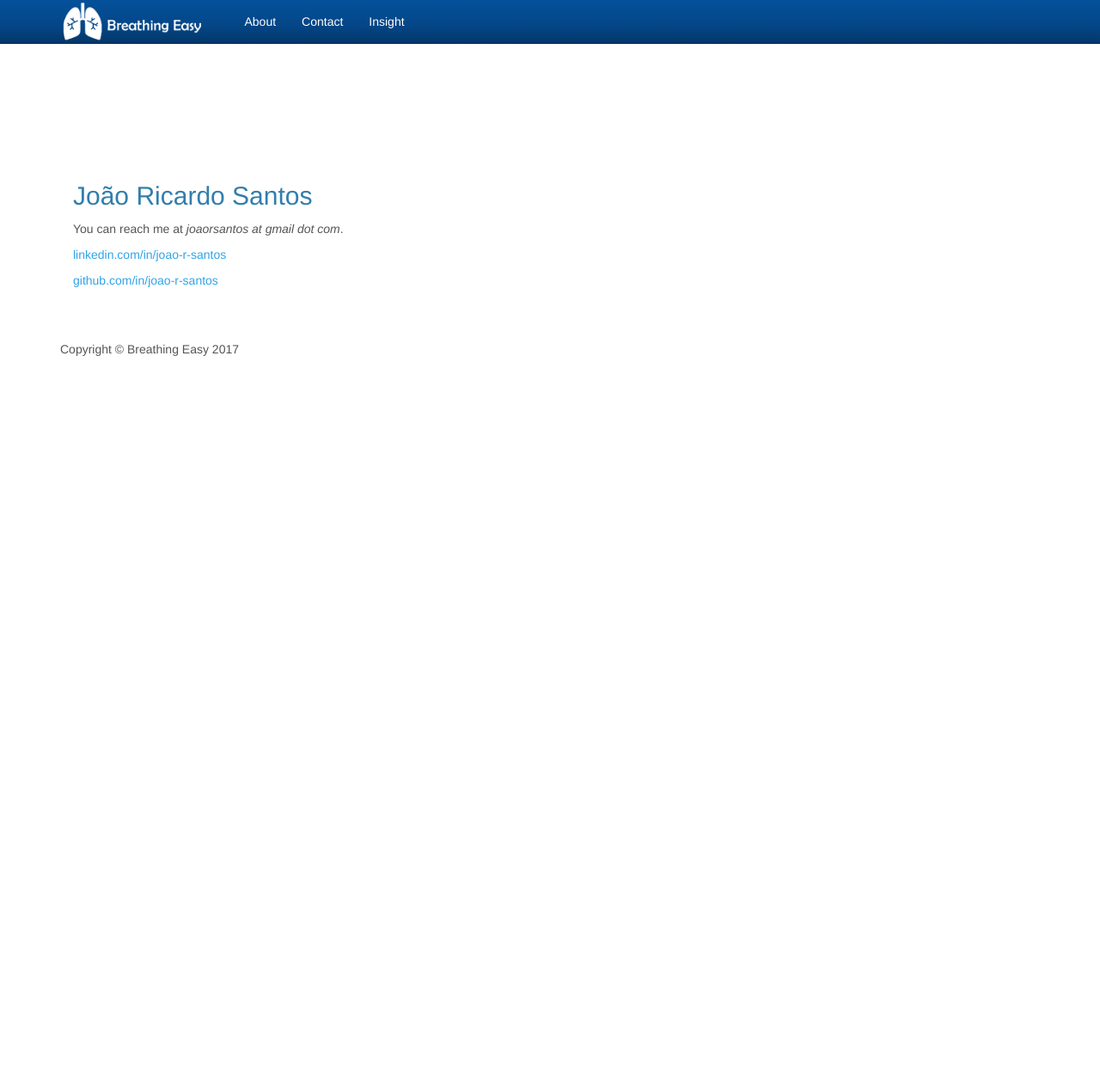
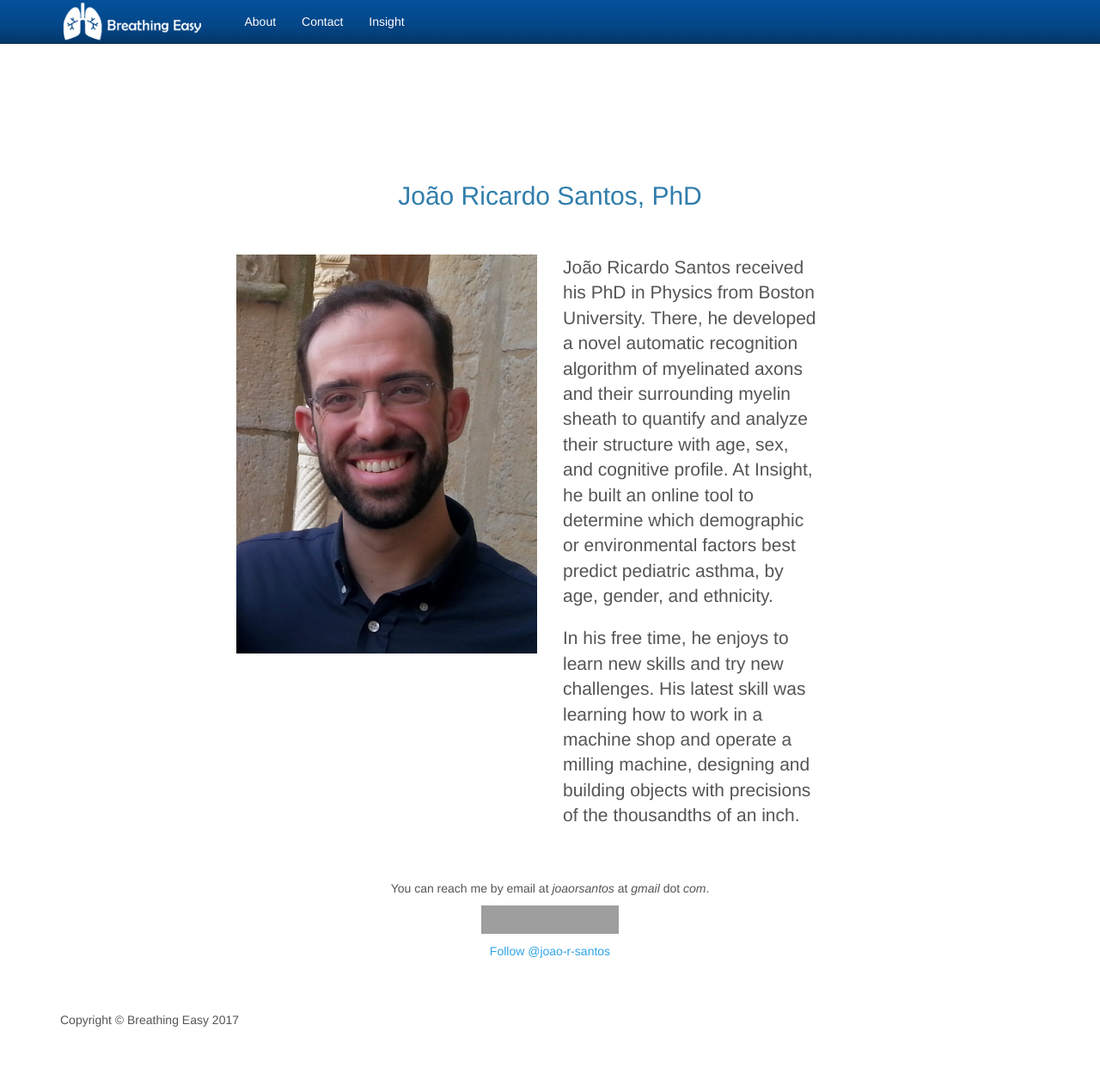
Before and after one commit to joao-r-santos/BreathingEasy, a Flask app: page /contact in a window 1280 px wide. Shown: the whole page at 86% size. Before the commit the page ends 414 px from the top, so only its background shows below. Run offline with Flask 2, Linux system fonts and the light colour scheme; some libraries are stand-ins or nearby versions; grey boxes are pictures that could not be loaded.

Commit message:
Completed contact page.

```diff
--- a/app/templates/about.html
+++ b/app/templates/about.html
@@ -3,8 +3,10 @@
   <div class="container">
 
     <div class="starter-template">
-      <h1>Welcome to Breathing Easy.</h1>
-      <p class="lead">This project was done for Insight Health Data Science.</p>
+      <h2>Breathing Easy</h2>
+      <p class="lead">Targeting Factor of Pediatric Asthma</p>
+        <br>
+      <p>This project was done for Insight Health Data Science.</p>
 
       <br>
 
--- a/app/templates/contact.html
+++ b/app/templates/contact.html
@@ -1,15 +1,48 @@
 {% extends "base_template.html" %}
 {% block content %}
-  <div class="container">
+<!-- Place this tag in your head or just before your close body tag. -->
+<script async defer src="https://buttons.github.io/buttons.js"></script>
+
+  <div class="starter-template">
 
     <br>
     <br>
-    <div class="container">
-      <h2> João Ricardo Santos</h2>
-      <p>You can reach me at <em>joaorsantos at gmail dot com</em>.</p>
+    <div class="container" align="center">
+      <h2> João Ricardo Santos, PhD</h2>
+    </div>
+      <br><br>
 
-      <p><a href="https://www.linkedin.com/in/joao-r-santos">linkedin.com/in/joao-r-santos</a></p>
-      <p><a href="https://www.github.com/joao-r-santos">github.com/in/joao-r-santos</a></p>
+      <div class="row">
+          <div class="col-md-6" align="right">
+              <img src="../static/profile_pic.jpg" alt="profile pic" width="350px">
+          </div>
+          <div class="col-md-3" align="left">
+              <p class="lead">
+                  João Ricardo Santos received his PhD in Physics from Boston University.
+                  There, he developed a novel automatic recognition algorithm of myelinated axons and their surrounding myelin sheath to quantify and analyze their structure with age, sex, and cognitive profile.
+                  At Insight, he built an online tool to determine which demographic or environmental factors best predict pediatric asthma, by age, gender, and ethnicity.
+              </p>
+              <p class="lead">
+                  In his free time, he enjoys to learn new skills and try new challenges.
+                  His latest skill was learning how to work in a machine shop and operate a milling machine, designing and building objects with precisions of the thousandths of an inch.
+              </p>
+          </div>
+
+      </div>
+    <br><br>
+      <div class="container" align="center">
+        <p>You can reach me by email at <em>joaorsantos</em> at <em>gmail</em> dot <em>com</em>.</p>
+        <p>
+            <a href="https://www.linkedin.com/in/joao-r-santos">
+              <img src="https://static.licdn.com/scds/common/u/img/webpromo/btn_myprofile_160x33.png" width="160" height="33" border="0" alt="View João Ricardo Santos's profile on LinkedIn">
+            </a>
+        </p>
+        <p>
+            <!-- Place this tag where you want the button to render. -->
+            <a class="github-button" href="https://github.com/joao-r-santos" data-style="mega" aria-label="Follow @joao-r-santos on GitHub">Follow @joao-r-santos</a>
+<!--      <p><a href="https://www.linkedin.com/in/joao-r-santos">linkedin.com/in/joao-r-santos</a></p>-->
+<!--      <p><a href="https://www.github.com/joao-r-santos">github.com/in/joao-r-santos</a></p>-->
+        </p>
     </div>
 
   </div><!-- /.container -->
--- a/app/templates/input.html
+++ b/app/templates/input.html
@@ -4,11 +4,13 @@
 <br>
 <div class="container">
 
+<!--
     <div class="starter-template">
         <h1>Welcome to Breathing Easy</h1>
         <p>Select your options below to see what are the most important factors in pediatric asthma for the subset of the child population you've selected.</p>
         <p>You can compare with other counties and determine which factors have the highest return on reduction of pediatric asthma.</p>
     </div>
+-->
 
     <div class="container">
       <h2>Select the options for which to see the most important factors of pediatric asthma</h2>
```
Also changed, not shown: app/static/profile_pic.jpg (added).
